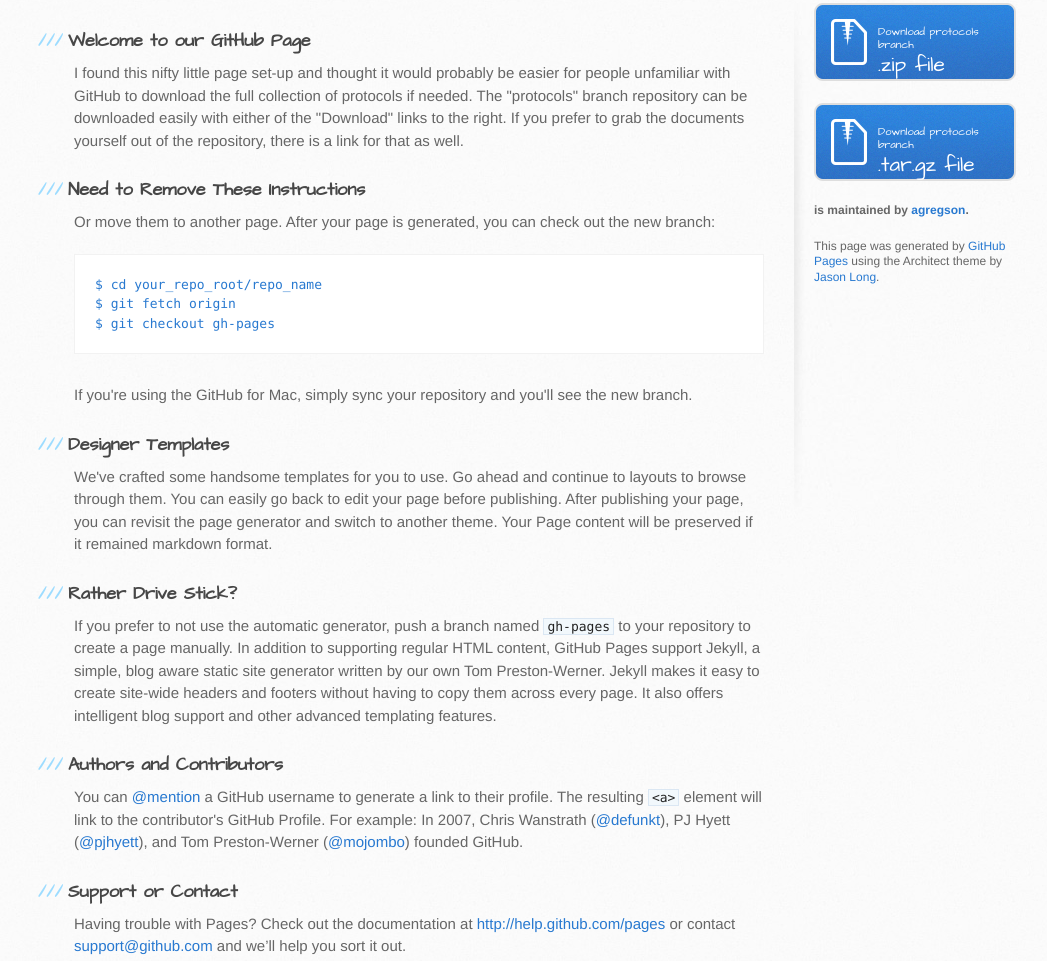
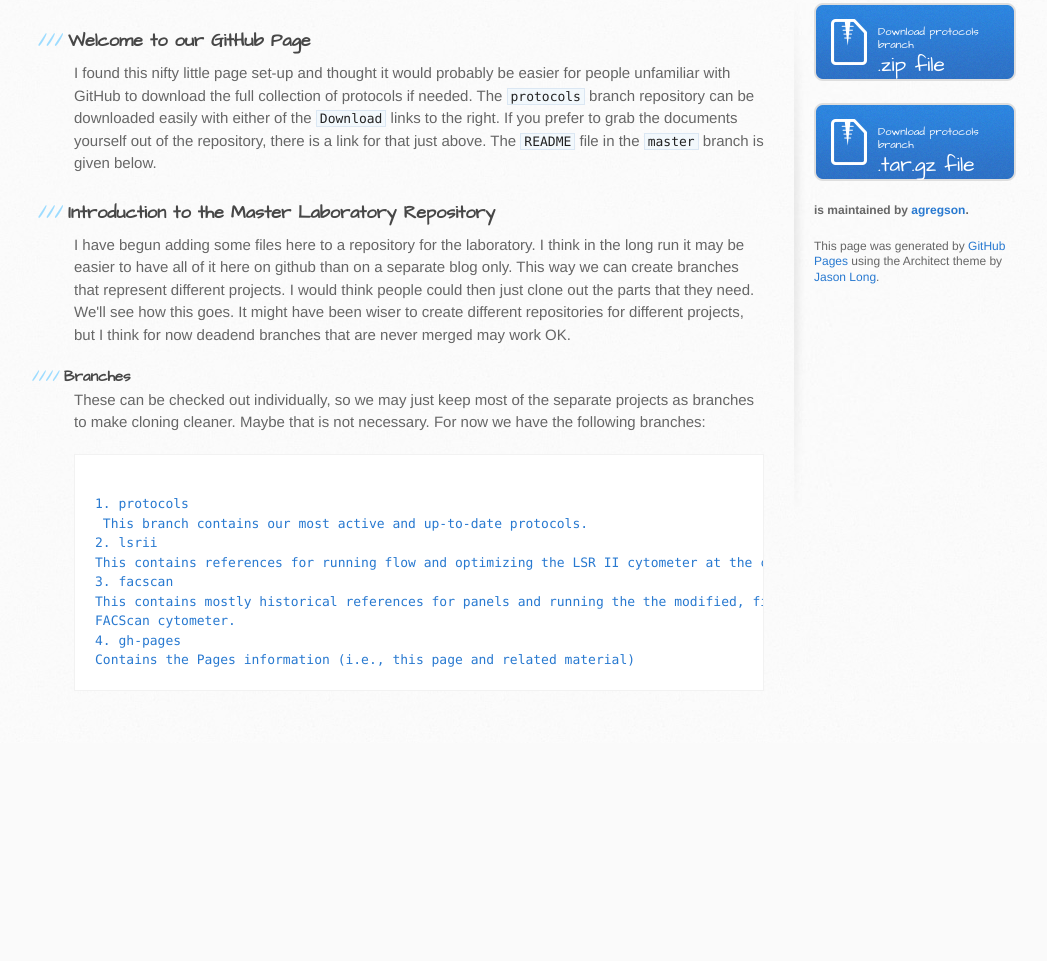
Before and after one commit to patil11/fitzlab, a plain HTML site: page index.html in a window 1280 px wide. Shown: the part 301-1262 px from the top of the page, without its empty margins (96-1143 px from the left). After the commit the page ends 1044 px from the top, so only its background shows below. Drawn offline with Linux system fonts and the light colour scheme.

Commit message:
updated index page. Moved the help information from the original index page to the file helppage.html

```diff
--- a/index.html
+++ b/index.html
@@ -30,34 +30,27 @@
         <section id="main-content">
           <h3>Welcome to our GitHub Page</h3>
 
-<p>I found this nifty little page set-up and thought it would probably be easier for people unfamiliar with GitHub to download the full collection of protocols if needed. The "protocols" branch repository can be downloaded easily with either of the "Download" links to the right. If you prefer to grab the documents yourself out of the repository, there is a link for that as well.</p>
+<p>I found this nifty little page set-up and thought it would probably be easier for people unfamiliar with GitHub to download the full collection of protocols if needed. The <code>protocols</code> branch repository can be downloaded easily with either of the <code>Download</code> links to the right. If you prefer to grab the documents yourself out of the repository, there is a link for that just above. The <code>README</code> file in the <code>master</code> branch is given below. </p>
 
+         <h3>Introduction to the Master Laboratory Repository</h3>
 
-<h3>Need to Remove These Instructions</h3>
-Or move them to another page. After your page is generated, you can check out the new branch:</p>
+<p>I have begun adding some files here to a repository for the laboratory. I think in the long run it may be easier to have all of it here on github than on a separate blog only. This way we can create branches that represent different projects. I would think people could then just clone out the parts that they need. We'll see how this goes. It might have been wiser to create different repositories for different projects, but I think for now deadend branches that are never merged may work OK.</p>
 
-<pre><code>$ cd your_repo_root/repo_name
-$ git fetch origin
-$ git checkout gh-pages
-</code></pre>
+         <h4>Branches</h4>
 
-<p>If you're using the GitHub for Mac, simply sync your repository and you'll see the new branch.</p>
+<p>These can be checked out individually, so we may just keep most of the separate projects as branches to make cloning cleaner. Maybe that is not necessary. For now we have the following branches:</p>
+<pre><code>
+1. protocols
+ This branch contains our most active and up-to-date protocols.
+2. lsrii
+This contains references for running flow and optimizing the LSR II cytometer at the core.
+3. facscan
+This contains mostly historical references for panels and running the the modified, five-color,
+FACScan cytometer.
+4. gh-pages
+Contains the Pages information (i.e., this page and related material)
+</pre></code>
 
-<h3>Designer Templates</h3>
-
-<p>We've crafted some handsome templates for you to use. Go ahead and continue to layouts to browse through them. You can easily go back to edit your page before publishing. After publishing your page, you can revisit the page generator and switch to another theme. Your Page content will be preserved if it remained markdown format.</p>
-
-<h3>Rather Drive Stick?</h3>
-
-<p>If you prefer to not use the automatic generator, push a branch named <code>gh-pages</code> to your repository to create a page manually. In addition to supporting regular HTML content, GitHub Pages support Jekyll, a simple, blog aware static site generator written by our own Tom Preston-Werner. Jekyll makes it easy to create site-wide headers and footers without having to copy them across every page. It also offers intelligent blog support and other advanced templating features.</p>
-
-<h3>Authors and Contributors</h3>
-
-<p>You can <a href="https://github.com/blog/821" class="user-mention">@mention</a> a GitHub username to generate a link to their profile. The resulting <code>&lt;a&gt;</code> element will link to the contributor's GitHub Profile. For example: In 2007, Chris Wanstrath (<a href="https://github.com/defunkt" class="user-mention">@defunkt</a>), PJ Hyett (<a href="https://github.com/pjhyett" class="user-mention">@pjhyett</a>), and Tom Preston-Werner (<a href="https://github.com/mojombo" class="user-mention">@mojombo</a>) founded GitHub.</p>
-
-<h3>Support or Contact</h3>
-
-<p>Having trouble with Pages? Check out the documentation at <a href="http://help.github.com/pages">http://help.github.com/pages</a> or contact <a href="mailto:support@github.com">support@github.com</a> and we’ll help you sort it out.</p>
         </section>
 
         <aside id="sidebar">
```
Also changed, not shown: helppage.html (added, +59 -0 lines).
